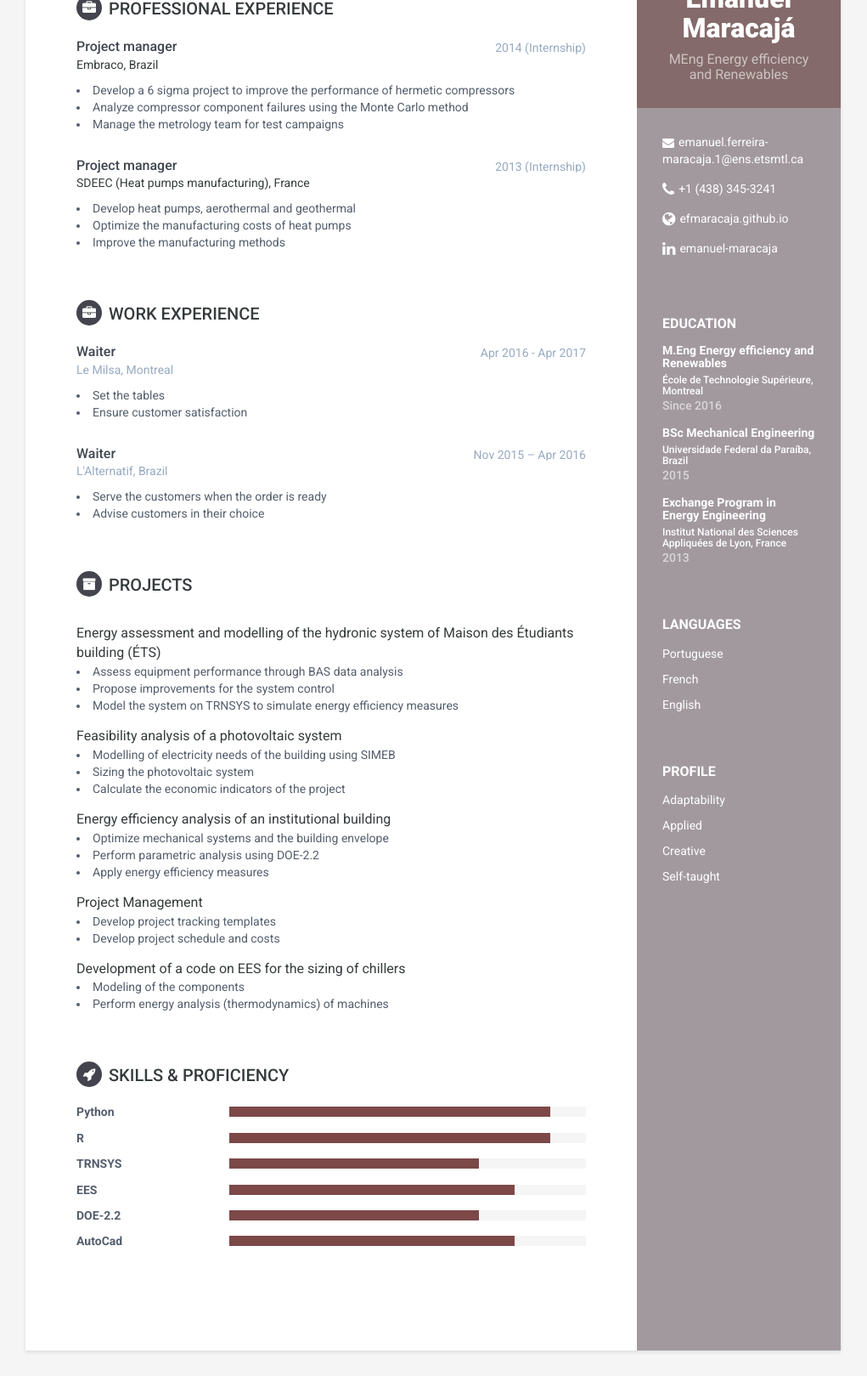
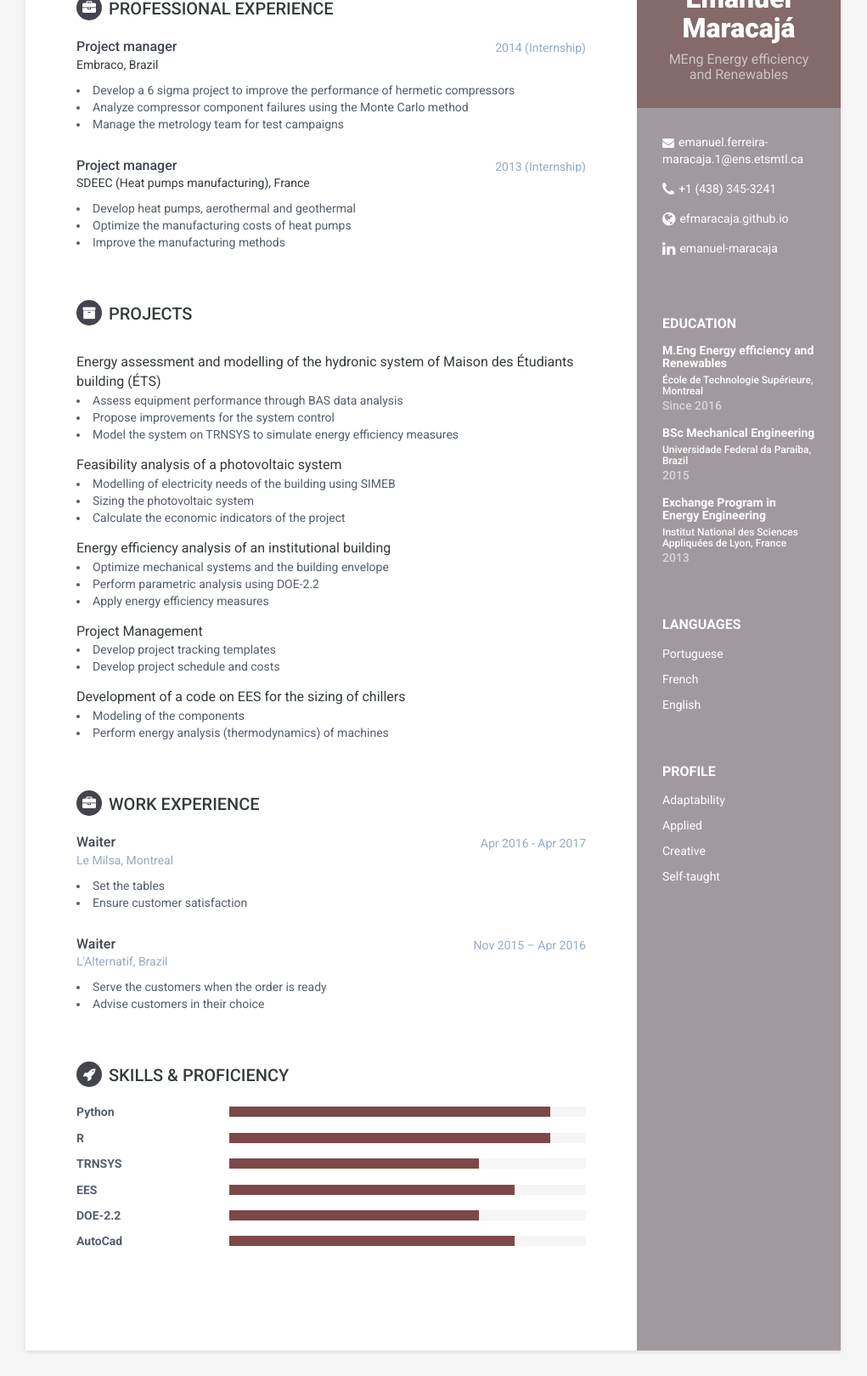
Before and after one commit to efmaracaja/cvEN, a Jekyll site: the page built from index.html, in a window 1280 px wide, cut to the strip 194-1813 px from the top of the page. Shown: the whole strip at 85% size, without its empty margins (130-1151 px from the left). Built offline with Jekyll 4.4.1, drawn with Linux system fonts in a browser that asks for light colours; part of the change alters nothing that is shown.

```diff
--- a/index.html
+++ b/index.html
@@ -7,8 +7,8 @@ layout: default
 
 {% include experience.html %}
 
+{% include projects.html %}
+
 {% include autres.html %}
 
-{% include projects.html %}
-
 {% include skills.html %}
```
